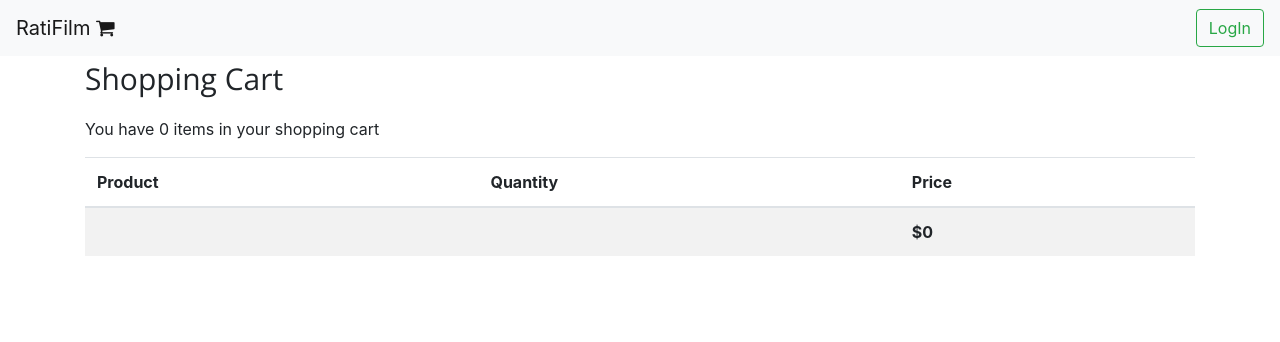
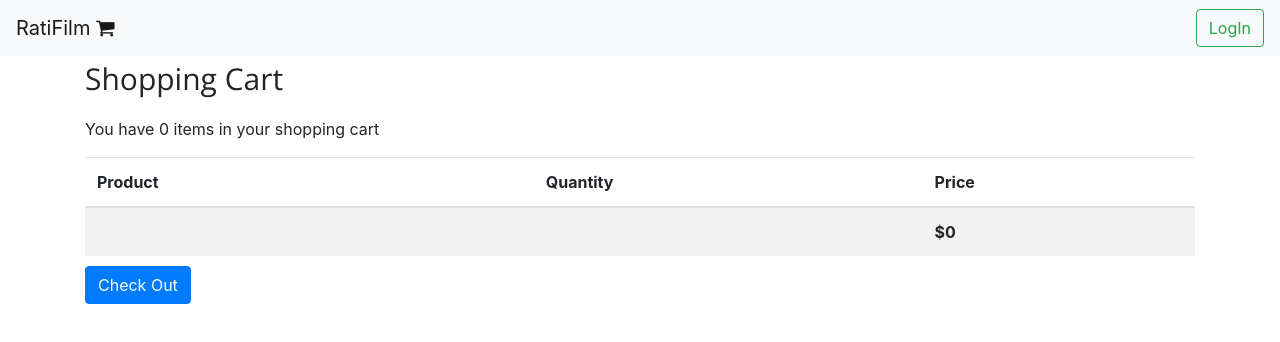
Before and after one commit to fatimasajadi/RatiFilm, an Angular app: page /shoppingCart in a window 1280 px wide. Shown: the top 342 px of the page. Built offline with nearby package versions, Linux system fonts and the light colour scheme.

Commit message:
price type modification

```diff
--- a/src/app/movie-details/movie-details.component.html
+++ b/src/app/movie-details/movie-details.component.html
@@ -6,7 +6,7 @@
         <div class="col">
             <div class="title">{{movie.title}}</div>
             <div class="defi">{{movie.definition}}</div>
-            <p class="price"> $ {{movie.price}}</p>
+            <p class="price"> $ {{movie.price.toFixed(2)}}</p>
             <div class="row button">
                 <div class="col">
                     <select class="form-control select" [(ngModel)]="count">
--- a/src/app/shopping-cart/shopping-cart.component.css
+++ b/src/app/shopping-cart/shopping-cart.component.css
@@ -2,3 +2,6 @@
   font-size: 30px;
   font-family: "Open Sans";
 }
+.checkOut {
+  margin-top: 10px;
+}
--- a/src/app/shopping-cart/shopping-cart.component.html
+++ b/src/app/shopping-cart/shopping-cart.component.html
@@ -15,7 +15,7 @@
 
                 <td>{{item.title}}</td>
                 <td>{{item.count}}</td>
-                <td>${{item.price}}</td>
+                <td>${{item.price.toFixed(2)}}</td>
             </tr>
 
             <tr>
@@ -24,6 +24,7 @@
                 <th scope="col">${{totalPrice}}</th>
 
             </tr>
+            <button class="btn btn-primary checkOut">Check Out</button>
 
         </tbody>
     </table>
```
